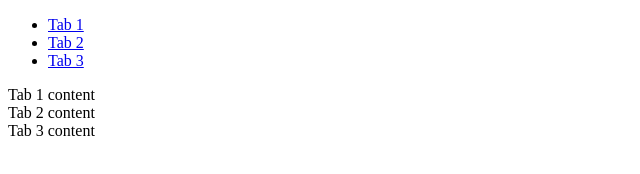
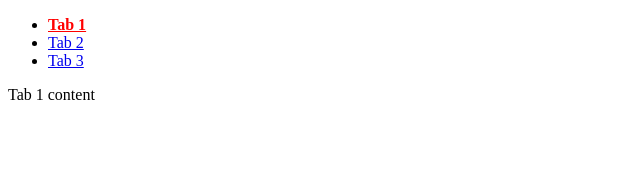
Before and after one commit to lyquochuy1988/tably, a website: page index.html in a window 1280 px wide. Both pictures are taken after a click on the link "Tab 1". Shown: the whole page, without its empty margins (0-640 px from the left). Drawn offline with Linux system fonts and the light colour scheme.

Commit message:
Xay dung logic cho thu vien tably

```diff
--- a/index.html
+++ b/index.html
@@ -5,23 +5,30 @@
     <meta name="viewport" content="width=device-width, initial-scale=1.0">
     <title>Tably</title>
     <link rel="stylesheet" href="./src/tably.css">
+    <style>
+        .tably--active a {
+            color: red;
+            font-weight: bold;
+        }
+    </style>
 </head>
 <body>
-    <ul>
+    <!-- container -->
+    <ul id="tabs1">
+        <!-- Tabs -->
         <li><a href="#tab1">Tab 1</a></li>
         <li><a href="#tab2">Tab 2</a></li>
         <li><a href="#tab3">Tab 3</a></li>
     </ul>
 
+    <!-- Panels -->
     <div id="tab1">Tab 1 content</div>
     <div id="tab2">Tab 2 content</div>
     <div id="tab3">Tab 3 content</div>
 
     <script src="./src/tably.js"></script>
     <script>
-        const tabs1 = new Tably("#tabs1", {
-
-        });
+        const tabs1 = new Tably("#tabs1");
 
         // tabs1.switch("#tab3");
         // tabs1.destroy();
--- a/src/tably.js
+++ b/src/tably.js
@@ -0,0 +1,52 @@
+function Tably(selector) {
+    this.container = document.querySelector(selector);
+    if (!this.container) {
+        console.error(`No container found in selector: ${selector}`);
+        return;
+    }
+
+    this.tabs = Array.from(this.container.querySelectorAll("li a"));
+
+    if (!this.tabs.length) {
+        console.error(`No tabs found in container ${this.container}`);
+        return;
+    }
+
+    this.panels = this.tabs.map(tab => {
+        const panel = document.querySelector(tab.getAttribute("href"));
+        if (!panel) {
+            console.error(`No panels found in tabs ${tab.getAttribute("href")}`);
+        }
+
+        return panel;
+    }).filter(Boolean);
+
+    if (this.tabs.length !== this.panels.length) return;
+
+    this._init();
+}
+
+Tably.prototype._init = function() {
+    const activeTab = this.tabs[0];
+    activeTab.closest("li").classList.add("tably--active");
+
+    this.tabs.forEach(tab => {
+        tab.onclick = (event) => this._handleClickTab(event, tab);
+    })
+
+    this.panels.forEach(panel => panel.hidden = true);
+    const activePanel = this.panels[0];
+    activePanel.hidden = false;
+}
+
+Tably.prototype._handleClickTab = function(event, tab) {
+    this.tabs.forEach(tab => {
+        tab.closest("li").classList.remove("tably--active");
+    });
+
+    tab.closest("li").classList.add("tably--active");
+
+    this.panels.forEach(panel => panel.hidden = true);
+    const activePanel = document.querySelector(tab.getAttribute("href"));
+    activePanel.hidden = false;
+}
```
